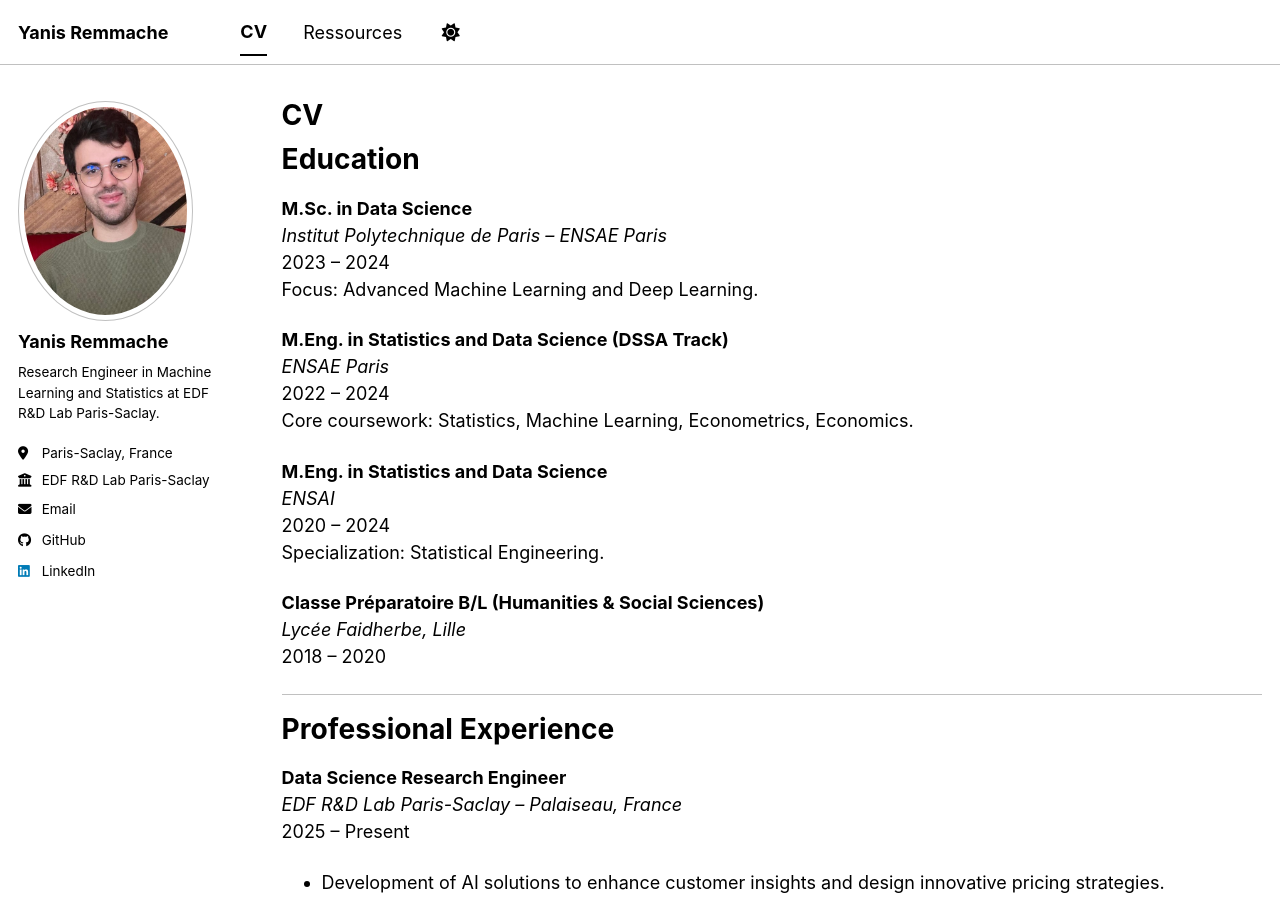
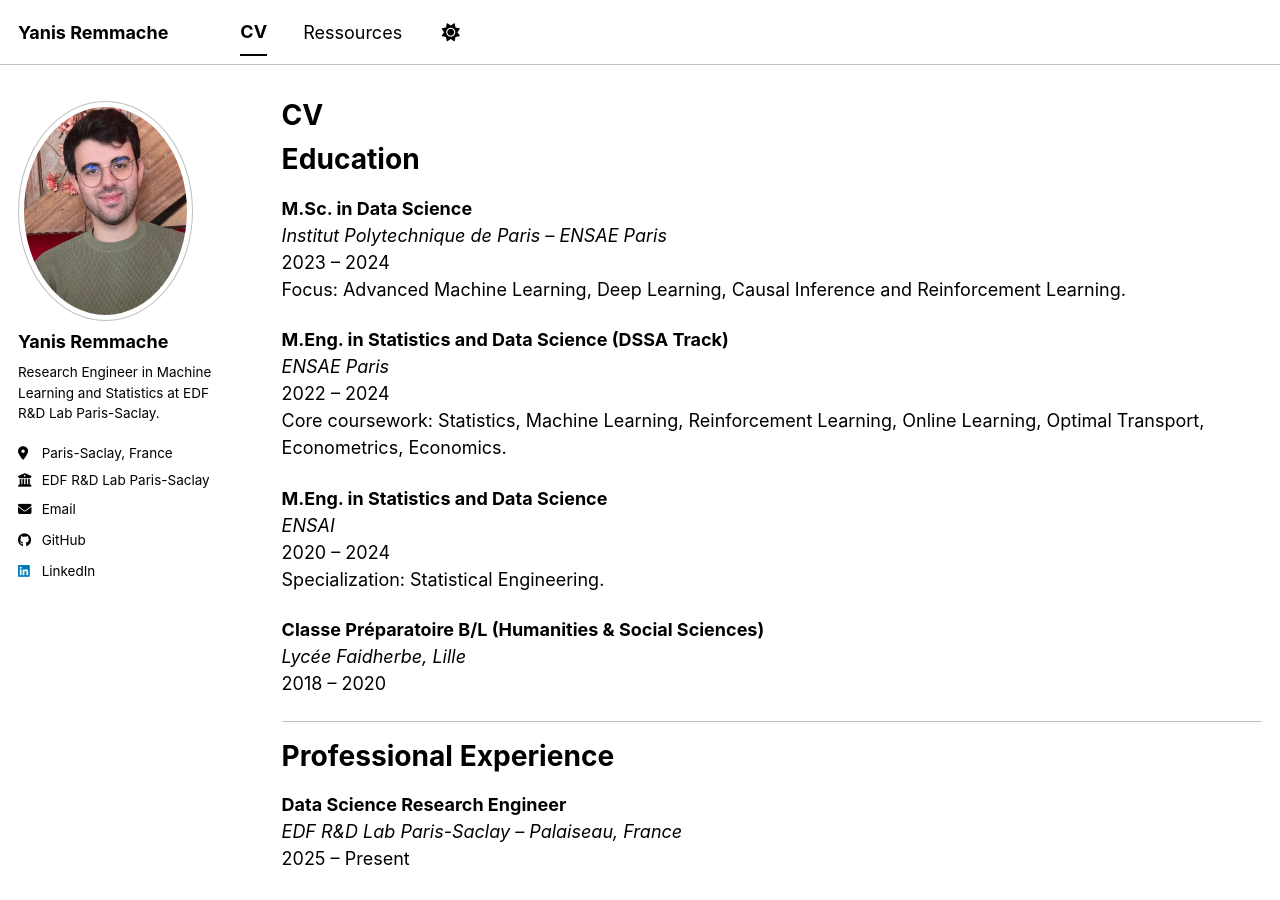
Before and after one commit to yanisrem/yanisrem.github.io, a Jekyll site: the page built from _pages/cv.md, in a window 1280 px wide and 900 px high. Built offline with Jekyll 4.4.1, drawn with Linux system fonts in a browser that asks for light colours; a script bundle is joined from its source files by our own code; library files that are not in the unit come from our copies; some of the changed text lies outside the part shown.

Commit message:
Update cv.md

```diff
--- a/_pages/cv.md
+++ b/_pages/cv.md
@@ -15,12 +15,12 @@ Education
 **M.Sc. in Data Science**
 *Institut Polytechnique de Paris – ENSAE Paris*
 2023 – 2024
-Focus: Advanced Machine Learning and Deep Learning.
+Focus: Advanced Machine Learning, Deep Learning, Causal Inference and Reinforcement Learning.
 
 **M.Eng. in Statistics and Data Science (DSSA Track)**
 *ENSAE Paris*
 2022 – 2024
-Core coursework: Statistics, Machine Learning, Econometrics, Economics.
+Core coursework: Statistics, Machine Learning, Reinforcement Learning, Online Learning, Optimal Transport, Econometrics, Economics.
 
 **M.Eng. in Statistics and Data Science**
 *ENSAI*
@@ -90,7 +90,7 @@ Technical Skills
 **Programming:** Python, R, SQL, SAS, C++, Git
 
 **Machine Learning & Statistics:**
-Deep Learning, Time-Series Forecasting, Panel Data Econometrics, Causal Inference, Statistical Modeling
+Deep Learning, Time-Series Forecasting, Panel Data Econometrics, Causal Inference, Reinforcement Learning, Statistical Modeling
 
 **Tools:** LaTeX, Microsoft Office
 
```
